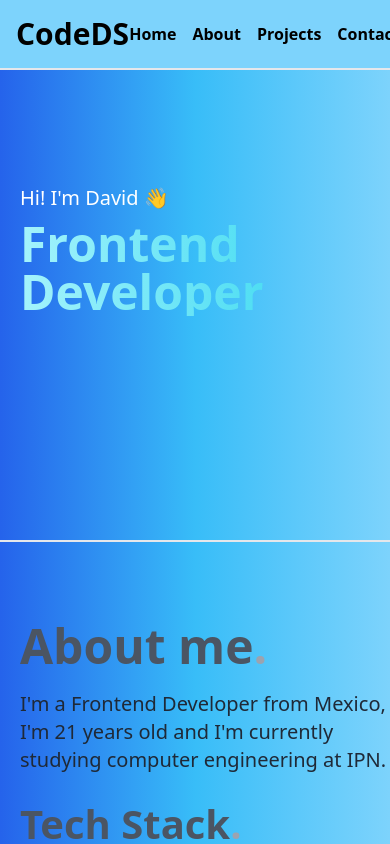
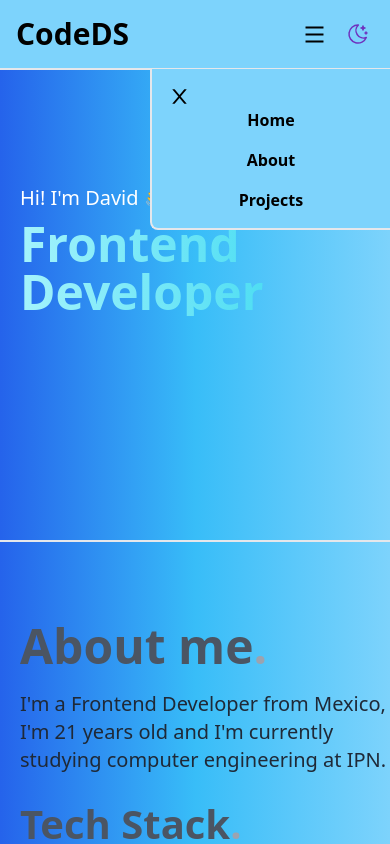
Before and after one commit to DavidS2602/Portfolio, a React (Vite) app: page / in a window 390 px wide. Shown: the top 844 px of the page. Built offline with nearby package versions, Linux system fonts and the light colour scheme.

Commit message:
Feat: Navbar responsive and sidebar

```diff
--- a/src/Components/Navbar.jsx
+++ b/src/Components/Navbar.jsx
@@ -1,35 +1,53 @@
+import { useState } from "react";
 import SunIcon from "../assets/SunIcon";
 import MoonIcon from './../assets/MoonIcon';
+import { AiOutlineMenu } from 'react-icons/ai';
+import Sidebar from "./Sidebar";
+
 
 const Navbar = ({ darkMode, onClick }) => {
+    const [SidebarOpen, setSidebarOpen] = useState('false')
+
     const handleNavigation = (sectionId) => {
         const section = document.getElementById(sectionId);
         if (section) {
             section.scrollIntoView({ behavior: "smooth" });
+            setSidebarOpen(false)
         }
     }
 
+    const handleSidebar = () => {
+        setSidebarOpen(!SidebarOpen)
+    }
+
     return (
+        <div>
+
             <nav className="flex w-full font-sans bg-sky-300 dark:bg-sky-700 fixed items-center justify-between px-4 py-4 border-b-2 dark:border-gray-400 transition-colors duration-600 dark:text-gray-300">
                 <p className="font-bold text-3xl">CodeDS</p>
                 <div className="flex gap-4 items-center font-semibold">
-                <div onClick={() => handleNavigation('root')} className="hover:text-blue-800 transition-transform duration-300 dark:hover:text-cyan-500 hover:scale-110 cursor-pointer">
+                    <div onClick={() => handleNavigation('root')} className="hover:text-blue-800 transition-transform duration-300 hidden sm:block dark:hover:text-cyan-500 hover:scale-110 cursor-pointer">
                         <p>Home</p>
                     </div>
-                <div onClick={() => handleNavigation('About')} className="hover:text-blue-800 transition-transform duration-300 dark:hover:text-cyan-500 hover:scale-110 cursor-pointer">
+                    <div onClick={() => handleNavigation('About')} className="hover:text-blue-800 transition-transform duration-300 hidden sm:block dark:hover:text-cyan-500 hover:scale-110 cursor-pointer">
                         <p>About</p>
                     </div>
-                <div onClick={() => handleNavigation('Projects')} className="hover:text-blue-800 transition-transform duration-300 dark:hover:text-cyan-500 hover:scale-110 cursor-pointer">
+                    <div onClick={() => handleNavigation('Projects')} className="hover:text-blue-800 transition-transform duration-300 hidden sm:block dark:hover:text-cyan-500 hover:scale-110 cursor-pointer">
                         <p>Projects</p>
                     </div>
-                <div className="hover:text-blue-800 transition-transform duration-300 dark:hover:text-cyan-500 hover:scale-110 cursor-pointer">
+                    <div className="hover:text-blue-800 transition-transform duration-300 hidden sm:block dark:hover:text-cyan-500 hover:scale-110 cursor-pointer">
                         <p>Contact</p>
+                    </div>
+                    <div className="sm:hidden flex items-center">
+                        <button onClick={handleSidebar}><AiOutlineMenu size={23} /></button>
                     </div>
                     <div className="rounded-full flex items-center p-1">
                         <button onClick={onClick}>{darkMode ? <SunIcon /> : <MoonIcon />}</button>
                     </div>
                 </div>
             </nav>
+            {SidebarOpen && <Sidebar handleNavigation={handleNavigation} setSidebar={setSidebarOpen}/>}
+        </div>
     );
 }
 
--- /dev/null
+++ b/src/Components/Sidebar.jsx
@@ -0,0 +1,26 @@
+import { AiOutlineClose } from 'react-icons/ai'
+const Sidebar = ({ handleNavigation, setSidebar }) => {
+    const handleClose = () => {
+        setSidebar(false)
+    }
+    return (
+        <nav className="fixed right-0 top-[69px] rounded-bl-lg w-60 bg-sky-300 dark:bg-sky-700 p-4 border-l-2 border-b-2 dark:border-gray-400 transition-colors duration-600 dark:text-gray-300">
+            <div className='cursor-pointer'>
+                <AiOutlineClose onClick={handleClose} size={23} className='hover:text-cyan-700 hover:scale-105 duration-300'/>
+            </div>
+            <div className="flex flex-col gap-4 items-center font-semibold">
+                <div onClick={() => handleNavigation('root')} className="cursor-pointer hover:text-blue-800 dark:hover:text-cyan-500 hover:scale-105 duration-300">
+                    <p>Home</p>
+                </div>
+                <div onClick={() => handleNavigation('About')} className="cursor-pointer hover:text-blue-800 dark:hover:text-cyan-500 hover:scale-105 duration-300">
+                    <p>About</p>
+                </div>
+                <div onClick={() => handleNavigation('Projects')} className="cursor-pointer hover:text-blue-800 dark:hover:text-cyan-500 hover:scale-105 duration-300">
+                    <p>Projects</p>
+                </div>
+            </div>
+        </nav>
+    );
+}
+
+export default Sidebar;
```
Lines whose indentation alone changed are shown as unchanged.
